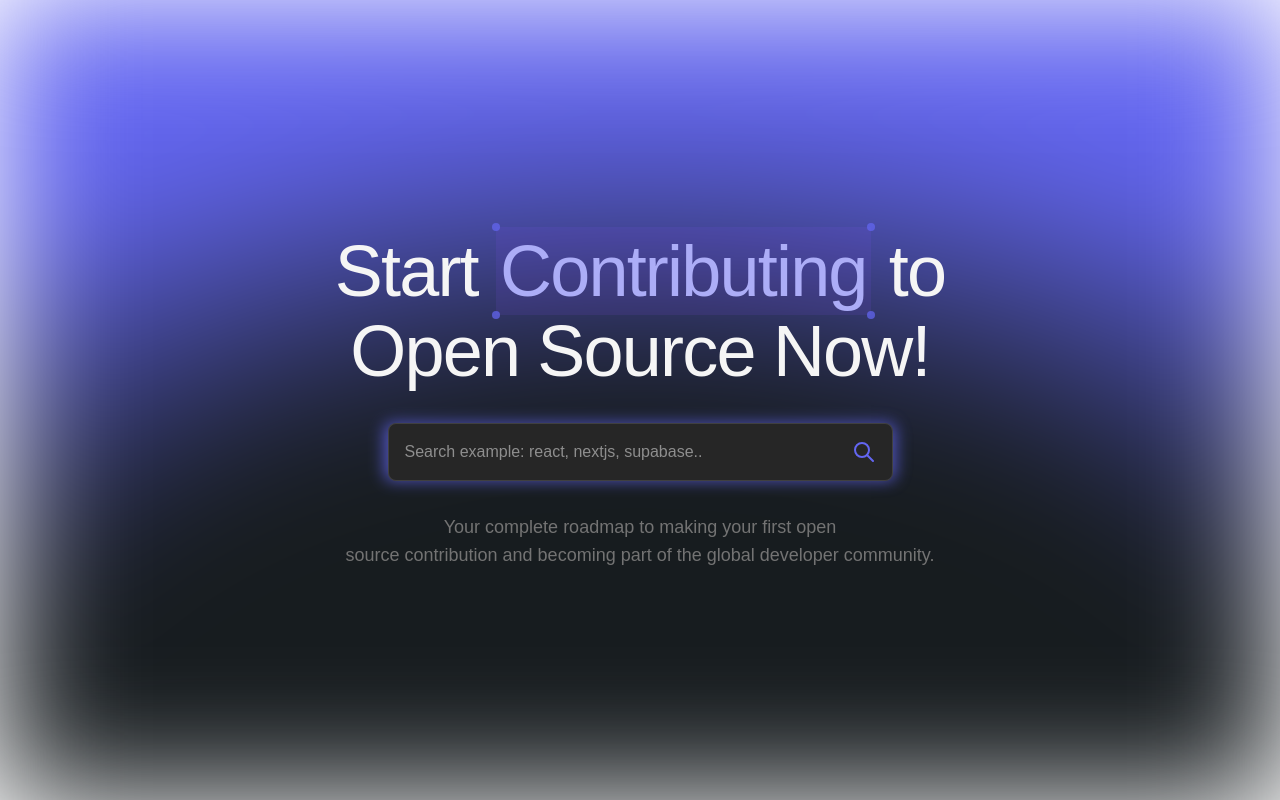
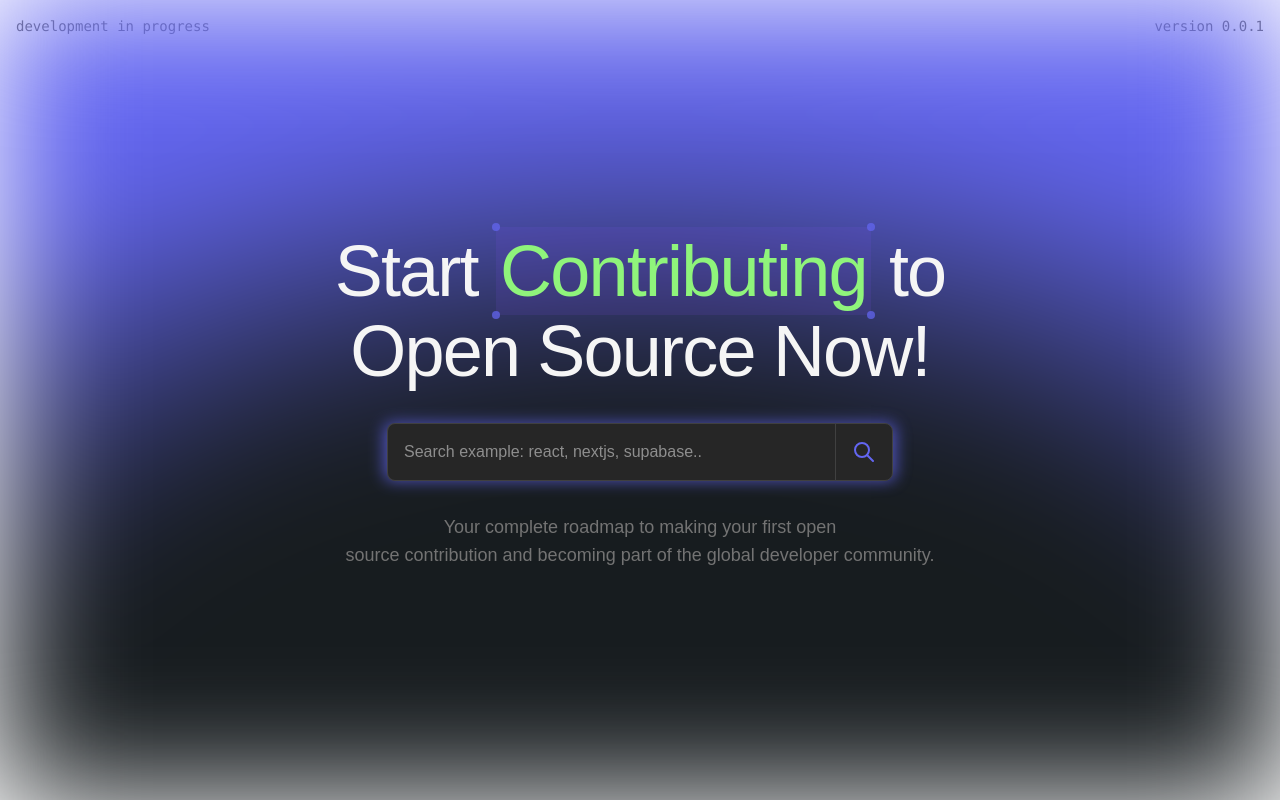
Before and after one commit to cena0rton/getrepo.dev, a Next.js app in the folder app/: page / in a window 1280 px wide. Built offline with nearby package versions, Linux system fonts and the light colour scheme.

Commit message:
Update multiple components: landing page, dashboard, and layout improvements

```diff
--- a/app/src/app/dashboard/Dash.tsx
+++ b/app/src/app/dashboard/Dash.tsx
@@ -120,14 +120,14 @@ export default function Dash() {
             />
           )}
           <div className="flex-1">
-            <a
+            <Link
               href={r.html_url}
               target="_blank"
               rel="noreferrer"
               className="font-medium break-all text-blue-600 dark:text-blue-400"
             >
               {r.full_name}
-            </a>
+            </Link>
             {r.description && (
               <div className="text-neutral-600 dark:text-neutral-400 text-xs mt-0.5 line-clamp-2">
                 {r.description}
@@ -230,6 +230,7 @@ export default function Dash() {
         <div className="h-screen scroll-smooth">
           {/* Hide table on screens < md, show on md+ */}
           <table className="w-full text-sm text-neutral-800 dark:text-neutral-200 border-1 border-neutral-200/50 dark:border-neutral-700/50 rounded-lg hidden md:table">
+
             <thead className="sticky top-16 bg-white/80 dark:bg-neutral-900/60 backdrop-blur border-b border-neutral-200 dark:border-neutral-700">
               <tr className="text-left">
                 <th className="py-4 px-2">Repository</th>
--- a/app/src/app/landingpage/page.tsx
+++ b/app/src/app/landingpage/page.tsx
@@ -1,6 +1,7 @@
 "use client"
 import { useRouter } from 'next/navigation'
 import React, { useState } from 'react'
+import { motion, stagger, delay } from 'motion/react'
 
 export default function Page() {
   const router = useRouter()
@@ -16,15 +17,19 @@ export default function Page() {
     }
   }
 
+  const text = "Contributing";
+
   return (
     <div className="min-h-screen w-full relative">
+      <div className='absolute top-4 right-4 text-sm text-neutral-500'><code>version 0.0.1</code></div>
+      <div className='absolute top-4 left-4 text-sm text-neutral-500'><code>development in progress</code></div>
       {/* Radial Gradient Background */}
       <div className="absolute h-screen inset-0 z-0 bg-[radial-gradient(125%_125%_at_50%_100%,_#171c1f_40%,_#6366f1_70%)] blur-3xl" />
       {/* Your Content/Components */}
       <div className='relative z-10 px-2'>
         <div className='flex flex-col max-w-4xl items-center justify-center h-screen mx-auto'>
           <h1 className='lg:text-7xl/20 text-4xl/12 text-neutral-100 font-medium tracking-tight text-center  mx-auto'>
-            Start <span className='text-[#acadf7] relative p-1 bg-violet-500/10'>
+            Start <span className='text-[#8ff47b] w-full relative p-1 bg-violet-500/10'>
 
 
               <span className="rounded-full animate-pulse size-2 -translate-x-0.5 -translate-y-0.5 absolute -top-0.5 -left-0.5 bg-[#6366f1]"></span>
@@ -32,7 +37,14 @@ export default function Page() {
               <span className="rounded-full animate-pulse size-2 translate-x-0.5 -translate-y-0.5 absolute -top-0.5 -right-0.5 bg-[#6366f1]"></span>
               <span className="rounded-full animate-pulse size-2 -translate-x-0.5 translate-y-0.5 absolute -bottom-0.5 -left-0.5 bg-[#6366f1]"></span>
 
-              Contributing
+              {text.split('').map((word, idx)=>
+                <motion.span
+                key={idx}
+                className="inline-block"
+                initial={{ y: 20, opacity: 0 }}
+                animate={{ y: 0, opacity: 1 }}
+                transition={{ delay: idx * 0.05, type: "spring", stiffness: 200 , duration: 2 }}>{word}</motion.span>
+              )}
               </span> to <br /> Open Source Now!
           </h1>
           <div className='w-full relative group flex items-center justify-center mt-8'>
@@ -44,8 +56,8 @@ export default function Page() {
               placeholder='Search example: react, nextjs, supabase..'
               className='w-full relative z-10 max-w-md p-4 rounded-tl-lg rounded-bl-lg border border-r-0 border-neutral-700 text-neutral-100 outline-none bg-neutral-800'
             />
-            <div className='absolute z-0 inset-0 w-full max-w-lg h-full rounded-lg animate-pulse bg-[#6366f1] mx-auto p-4 blur-sm group-hover:blur-md transition-all duration-300 ' />
-            <button className='bg-neutral-800 p-4 cursor-pointer relative z-10 rounded-tr-lg rounded-br-lg border border-l-0 border-neutral-700'
+            <div className='absolute z-0 inset-0 w-full max-w-lg h-full rounded-lg animate-pulse animation-duration-2000 bg-[#6366f1] mx-auto p-4 blur-sm group-hover:blur-md group-hover:animate-none transition-all duration-300 ' />
+            <button className='bg-neutral-800 p-4 cursor-pointer relative z-10 rounded-tr-lg rounded-br-lg border border-l-1 border-neutral-700'
             onClick={handleSearch}
             >
               <svg xmlns="http://www.w3.org/2000/svg" width={24} height={24} viewBox="0 0 24 24" fill="none" stroke="currentColor" strokeWidth={2} strokeLinecap="round" strokeLinejoin="round" className="icon icon-tabler icons-tabler-outline icon-tabler-search stroke stroke-[#6366f1]"><path stroke="none" d="M0 0h24v24H0z" fill="none"/><path d="M10 10m-7 0a7 7 0 1 0 14 0a7 7 0 1 0 -14 0" /><path d="M21 21l-6 -6" /></svg>
--- a/app/src/app/layout.tsx
+++ b/app/src/app/layout.tsx
@@ -24,7 +24,7 @@ export default function RootLayout({
 }>) {
   return (
     <html lang="en" suppressHydrationWarning>
-      <body
+      <body suppressHydrationWarning
         className={`${inter.variable} antialiased bg-white dark:bg-neutral-900`}
       >
         <ThemeProvider
```
